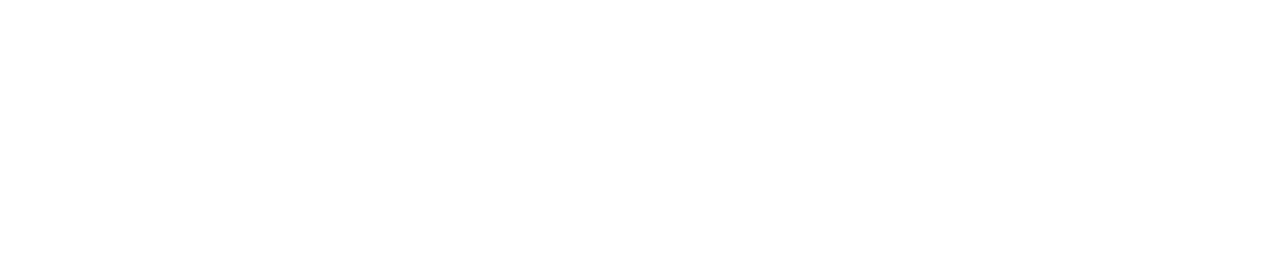
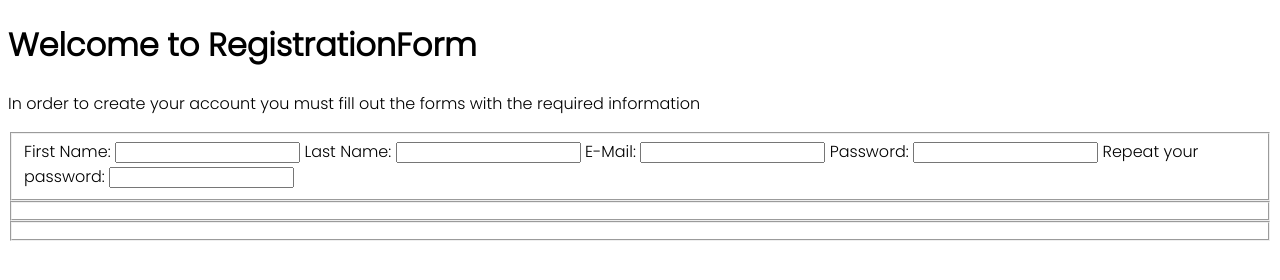
Before and after one commit to therealbeko/html-registration-form, a plain HTML site: page index.html in a window 1280 px wide. Drawn offline with Linux system fonts and the light colour scheme.

Commit message:
first section of the registration form

```diff
--- a/index.html
+++ b/index.html
@@ -6,6 +6,16 @@
         <link rel="stylesheet" href="styles.css">
     </head>
     <body>
-
+        <h1>Welcome to RegistrationForm</h1>
+        <p>In order to create your account you must fill out the forms with the required information</p>
+        <fieldset class="personal-information">
+            <label>First Name: <input type="text"></label>
+            <label>Last Name: <input type="text"></label>
+            <label>E-Mail: <input type="email"></label>
+            <label>Password: <input type="password"></label>
+            <label>Repeat your password: <input type="password"></label>
+        </fieldset>
+        <fieldset></fieldset>
+        <fieldset></fieldset>
     </body>
 </html>
```
